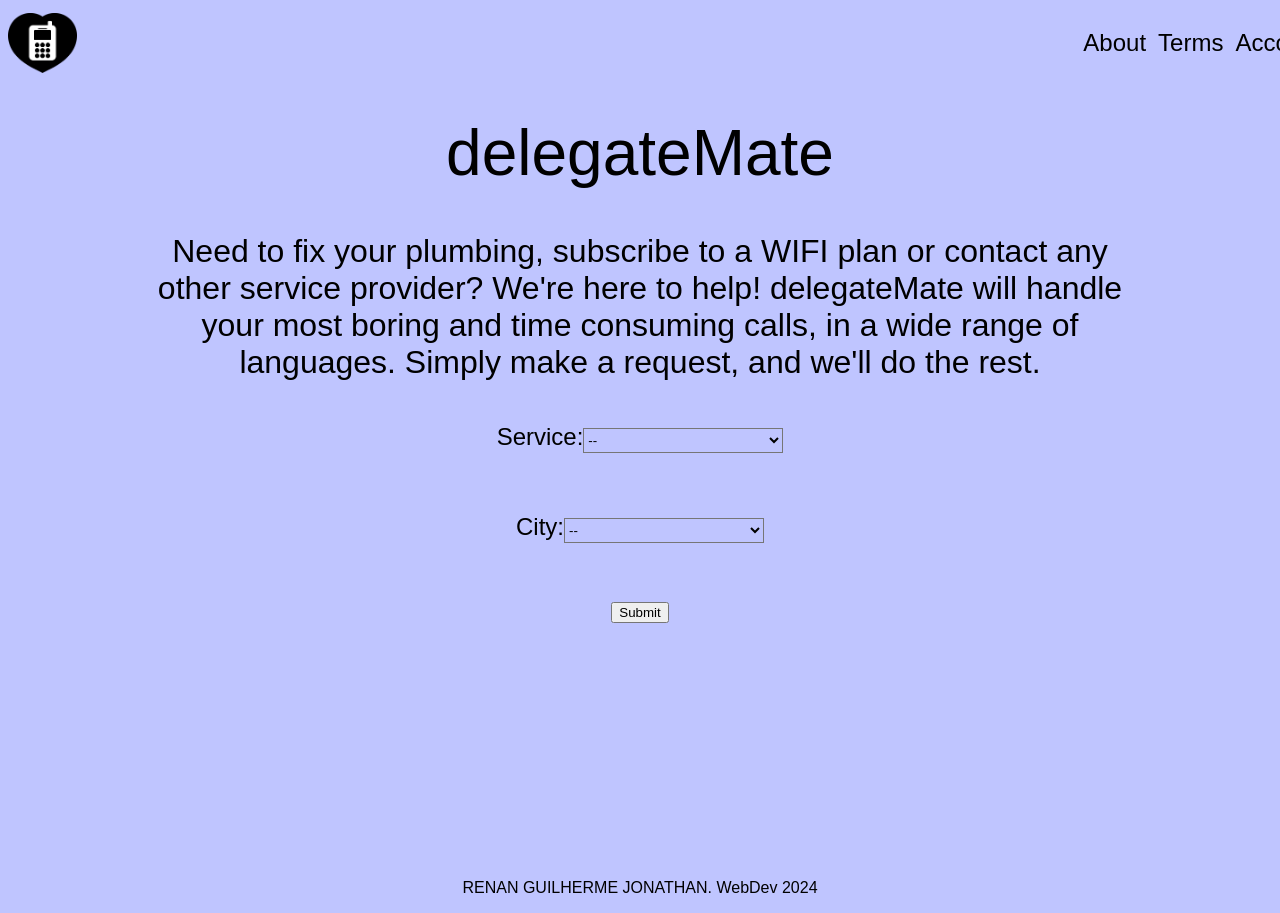
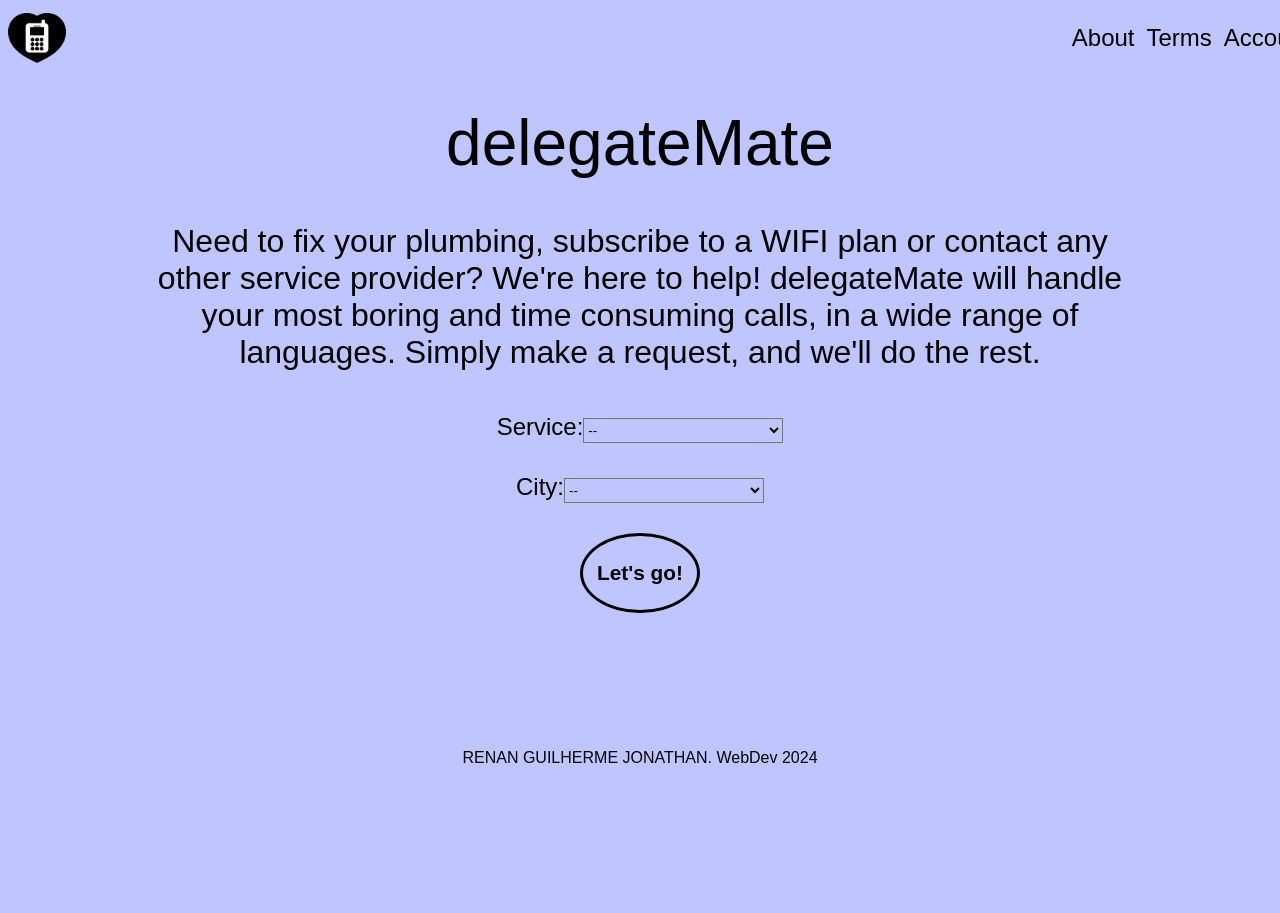
Before and after one commit to renanjazz/delegateMate, a React (Vite) app in the folder delegateMate/: page / in a window 1280 px wide. Shown: the top 913 px of the page. After the commit the page ends 800 px from the top, so only its background shows below. Built offline with nearby package versions, Linux system fonts and the light colour scheme; no server answers; a web font is replaced by a local one.

Commit message:
cool buttons

```diff
--- a/delegateMate/src/App.css
+++ b/delegateMate/src/App.css
@@ -54,7 +54,7 @@ h1{
   color: black;
   font-weight: 400;
   font-size: 1rem;
-  padding-top: 30vh;
+  padding-top: 15vh;
   text-align:center;
   align-items: center;
   padding-left: 10vw;
@@ -81,5 +81,35 @@ h1{
   background-color:#BFC5FF;
   width: 200px;
   height: 25px;
-  border-
 }
+
+button.btn.btn-default {
+  background: #e0e0e0;
+  box-shadow: none;
+}
+
+.proceed-button{
+  font-family: "neue-haas-grotesk-text", sans-serif;
+  color: black;
+  font-weight: bold;
+  background-color: #BFC5FF;
+  font-size: 1.30rem;
+  border-color: white;
+  border: 3px solid black;
+  width: 120px;
+  border-radius: 90%;
+  height: 80px;
+}
+
+.proceed-button:hover{
+  font-family: "neue-haas-grotesk-text", sans-serif;
+  color: white;
+  font-weight: bold;
+  background-color: black;
+  font-size: 1.30rem;
+  border-color: white;
+  border: 3px solid black;
+  width: 120px;
+  border-radius: 90%;
+  height: 80px;
+}
--- a/delegateMate/src/components/NavBar.jsx
+++ b/delegateMate/src/components/NavBar.jsx
@@ -8,7 +8,7 @@ const NavBar = () => {
       <img
       src={logo}
       alt='logo'
-      style={{height: "60px"}}
+      style={{height: "50px"}}
       className='logo'
       />
       <Link to="/">
--- a/delegateMate/src/pages/HomePage.jsx
+++ b/delegateMate/src/pages/HomePage.jsx
@@ -43,7 +43,7 @@ const HomePage = () => {
               <option className="dropdown-content" value="Berlin">Berlin</option>
             </select>
           </label>
-          <button>Submit</button>
+          <button className="proceed-button">Let's go!</button>
         </form>
       </div>
     </>
```
